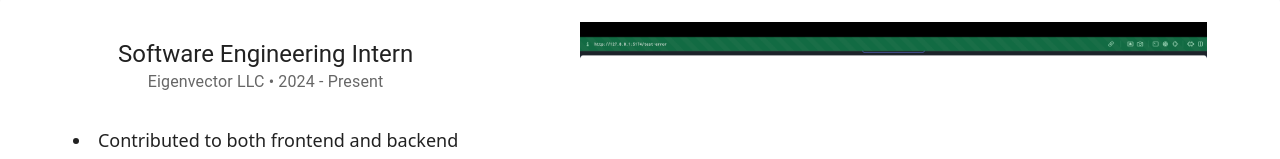
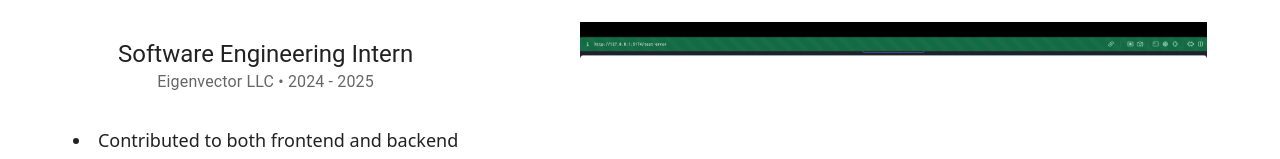
Before and after one commit to AnayApte/webPortfolio, a Next.js app in the folder my-portfolio/: page / in a window 1280 px wide. Both pictures are taken after a click on the tab "INTERNSHIPS & RESEARCH". Shown: the part 1237-1396 px from the top of the page. Built offline with nearby package versions, Linux system fonts and the light colour scheme.

Commit message:
Updated my portfolio

```diff
--- a/my-portfolio/app/page.tsx
+++ b/my-portfolio/app/page.tsx
@@ -383,7 +383,7 @@ function RudderVirtCard() {
     <Card className="p-4 sm:p-6">
       <div className="grid grid-cols-1 md:grid-cols-[1fr_1.5fr] gap-4 sm:gap-6">
         <div className="text-center">
-          <CardHeader title="Software Engineering Intern" subheader="Eigenvector LLC • 2024 - Present" className="px-0 pt-0" />
+          <CardHeader title="Software Engineering Intern" subheader="Eigenvector LLC • 2024 - 2025" className="px-0 pt-0" />
           <CardContent className="px-0">
             <ul className="list-disc list-inside space-y-2">
               <li className="text-sm sm:text-lg">Contributed to both frontend and backend development of RudderVirt using PostgreSQL, Sveltekit, and TypeScript, demonstrating full-stack capabilities.</li>
@@ -460,10 +460,10 @@ function ArgonneCard() {
     <Card className="p-4 sm:p-6">
       <div className="grid grid-cols-1 md:grid-cols-[1fr_1.5fr] gap-4 sm:gap-6">
         <div className="text-center">
-          <CardHeader title="Argonne ESRP Data Analysis Team" subheader="Argonne National Laboratory • 2023 - Present" className="px-0 pt-0" />
+          <CardHeader title="Argonne ESRP Data Analysis Team" subheader="Argonne National Laboratory • 2023 - 2025" className="px-0 pt-0" />
           <CardContent className="px-0">
             <ul className="list-disc list-inside space-y-2">
-              <li className="text-sm sm:text-lg">Active member of the Argonne Exemplary Student Research Program (ESRP) at Naperville Central, specializing in data analysis.</li>
+              <li className="text-sm sm:text-lg">Two year member of the Argonne Exemplary Student Research Program (ESRP) at Naperville Central, specializing in data analysis.</li>
               <li className="text-sm sm:text-lg">Contributed to research analyzing the toxic effects of Cadmium Selenide quantum dots uptake in plants.</li>
               <li className="text-sm sm:text-lg">Utilized spreadsheet formulas in Google Sheets to conduct analysis of both chloroplast morphology and chlorophyll content, demonstrating proficiency in data manipulation.</li>
             </ul>
@@ -550,14 +550,14 @@ const awards: Award[] = [
     achievements: [
       "Top 15 - National Leadership Conference, C++ Programming (2024)",
       "3rd Place - State Leadership Conference, C++ Programming (2024)",
-      "State Qualifier - State Leadership Conference, Python Programming (2022)"
+      "3rd Place - State Leadership Conference, Python Programming (2025)"
     ],
     imagePath: "/images/BPA.jpg"
   },
   {
     organization: "Naperville School District 203",
     achievements: [
-      "Career & Technical Education Student of the Month (2024)",
+      "2x Career & Technical Education Student of the Month (2024, 2025)",
       "Completed rigorous requirements to earn an endorsement in the Programming & Software Development Career Path from the state of Illinois.",
     ],
     imagePath: "/images/naperville.png"
@@ -580,7 +580,7 @@ export default function Portfolio() {
     {
       title: "Co-Founder & Director",
       organization: "CodeBytes Youth Computer Science Camp",
-      period: "2024 - Present",
+      period: "2024 - 2025",
       description: [
         "Founded and directed a comprehensive five-week introductory camp, successfully teaching Python programming to over 70 middle school students.",
         "Developed and implemented an engaging curriculum covering fundamental programming concepts.",
@@ -591,7 +591,7 @@ export default function Portfolio() {
     {
       title: "Data Manager",
       organization: "The Merry Tutor",
-      period: "2024 - Present",
+      period: "2024 - 2025",
       description: [
         "Leveraged advanced SQL queries to efficiently manage data for over 200 tutoring sessions and multiple tutors, ensuring accurate record-keeping and performance tracking.",
         "Generated comprehensive monthly reports by analyzing trends in attendance, tutoring session outcomes, and other key metrics, providing insights for organizational improvement.",
@@ -602,7 +602,7 @@ export default function Portfolio() {
     {
       title: "Volunteer",
       organization: "Power Up Project",
-      period: "2024 - Present",
+      period: "2024 - 2025",
       description: [
         "Played a key role in coordinating technology donations and refurbishing computers, contributing to digital equity initiatives.",
         "Helped lead a technology donation drive for Power Up through Aurora libraries, successfully collecting over 50 used computers. The initiative was featured on NCTV17.",
@@ -663,7 +663,7 @@ export default function Portfolio() {
                 <div className="space-y-4">
                   <h2 className="text-3xl sm:text-4xl font-extrabold">Anay Apte</h2>
                   <p className="text-lg sm:text-xl text-muted-foreground">
-                    Aspiring CS & Business Student | Software & Machine Learning Engineer | Social Entrepreneur
+                    CS Student at the University of Pennsylvania | Software & Machine Learning Engineer | Social Entrepreneur
                   </p>
                 </div>
                 <div className="flex flex-col space-y-6 text-base sm:text-lg">
@@ -704,7 +704,7 @@ export default function Portfolio() {
             <div className="w-full text-center">
               <h3 className="text-3xl sm:text-4xl font-extrabold mb-4">About Me</h3>
               <p className="text-base sm:text-lg max-w-none">
-              Hello! My name is Anay Apte and I am a graduating senior in the Class of 2025 at Naperville Central High School.
+              Hello! My name is Anay Apte and I am a graduated senior in the Class of 2025 at Naperville Central High School.
               Through the past four years, I've developed a burning passion for computer science, specifically in Artificial Intelligence
               and Web/App Development. My biggest dream is to one day help solve the world's problems through computer science.
               In this portfolio, you'll find all the CS-related activities I've been involved in throughout high school.
```
Also changed, not shown: 1 other file (tests, documents, lock files or other folders).
